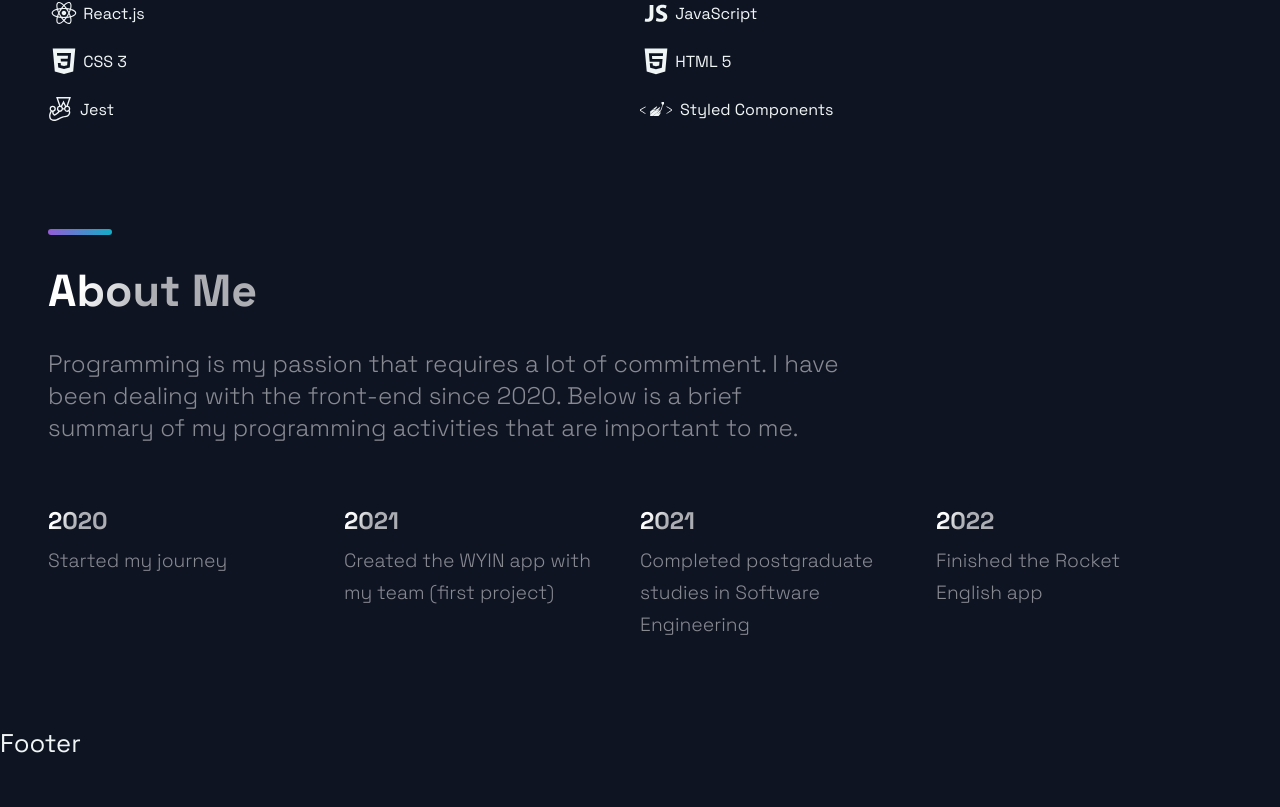
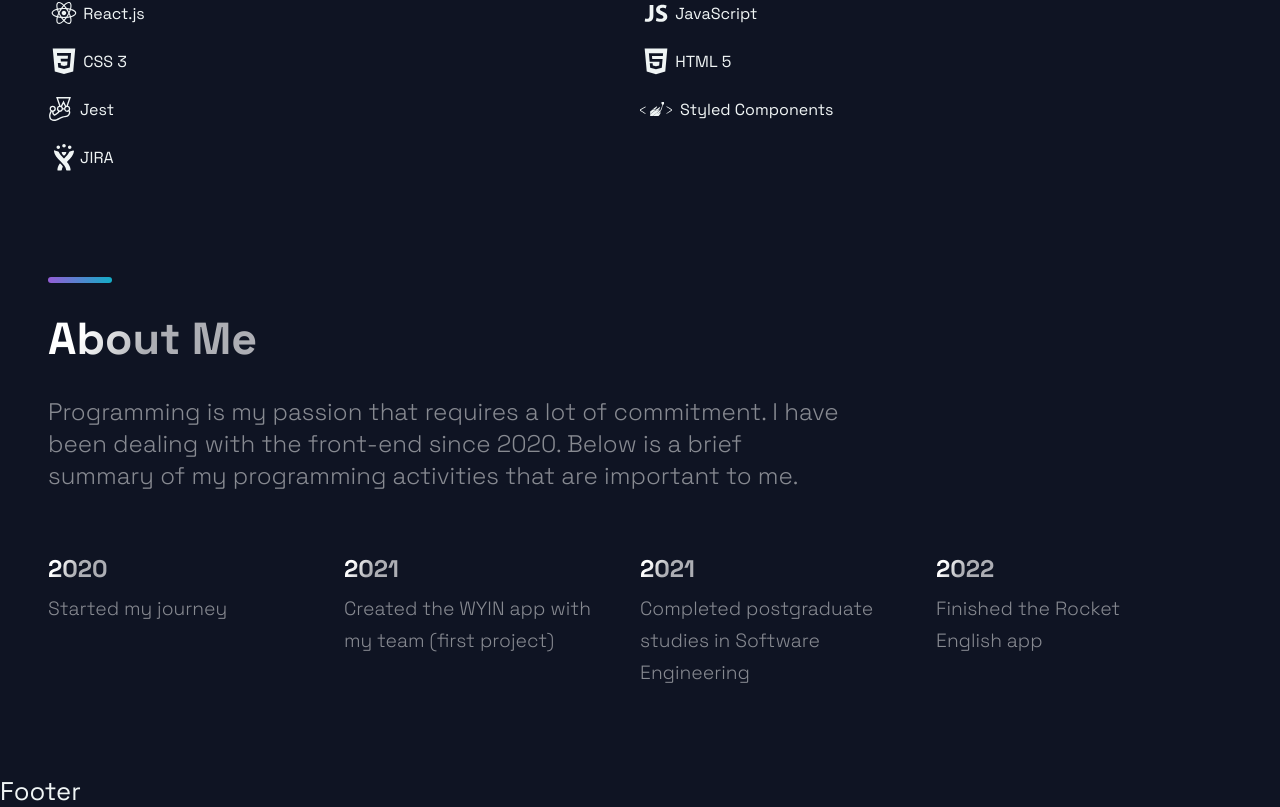
Before and after one commit to lukaszmielczarekdev/my-portfolio, a React (Create React App) app: page / in a window 1280 px wide. Shown: the part 2840-3647 px from the top of the page. Before the commit the page ends 3599 px from the top, so only its background shows below. Built offline with nearby package versions, Linux system fonts and the light colour scheme.

Commit message:
MP-14 add JIRA to the tools section

```diff
--- a/src/components/Tools/Tools.jsx
+++ b/src/components/Tools/Tools.jsx
@@ -1,5 +1,11 @@
 import React from "react";
-import { DiReact, DiJavascript1, DiCss3, DiHtml5 } from "react-icons/di";
+import {
+  DiReact,
+  DiJavascript1,
+  DiCss3,
+  DiHtml5,
+  DiJira,
+} from "react-icons/di";
 import { SiStyledcomponents, SiJest } from "react-icons/si";
 import { ToolsList, ToolsItem, ToolsParagraph, ToolsTitle } from "./ToolStyles";
 import {
@@ -36,7 +42,11 @@ const Tools = () => {
         </ToolsItem>
         <ToolsItem>
           <SiStyledcomponents size={"2rem"} style={{ marginRight: "0.5rem" }} />
-          Styled&nbsp;Components
+          Styled Components
+        </ToolsItem>
+        <ToolsItem>
+          <DiJira size={"2rem"} />
+          JIRA
         </ToolsItem>
       </ToolsList>
     </Section>
```
